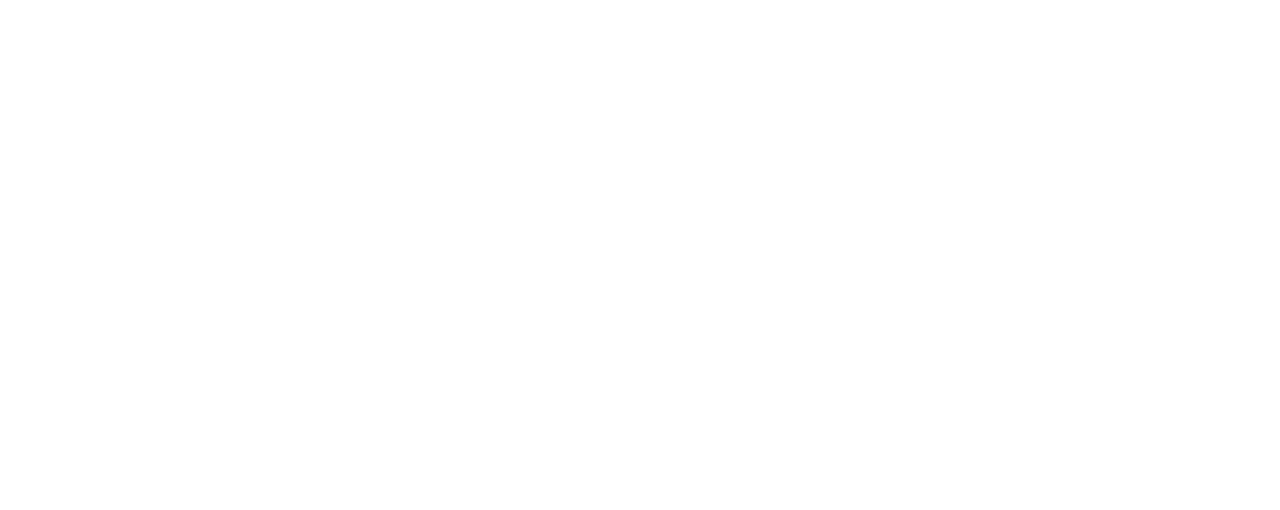
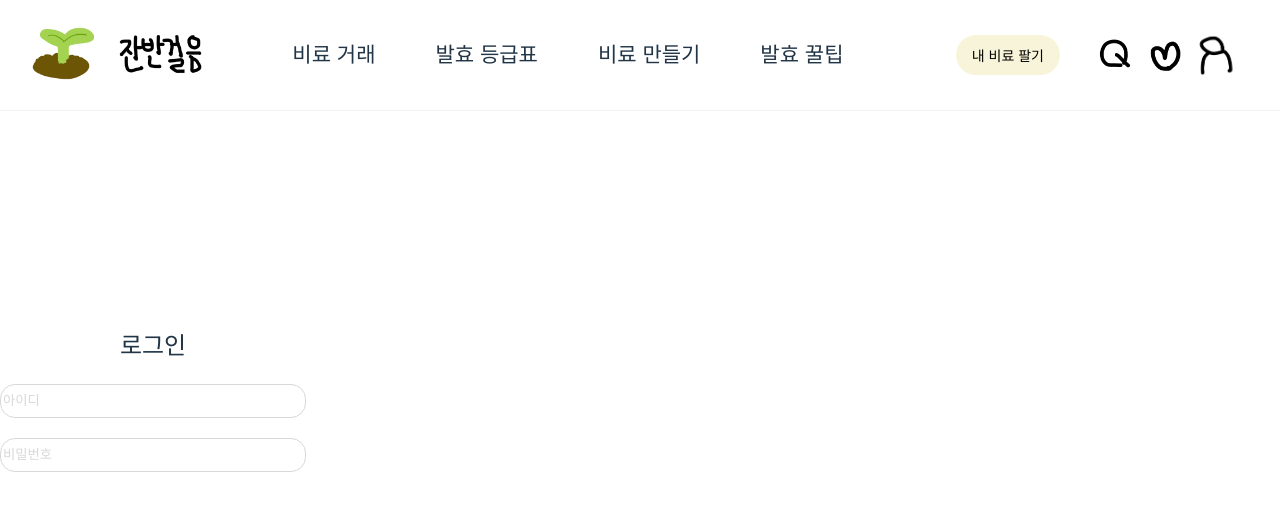
Before and after one commit to coqls1229/khuthon2025, a React (Vite) app: page /login in a window 1280 px wide. Before the commit this address had no page. Shown: the top 510 px of the page. Built offline with nearby package versions, Linux system fonts and the light colour scheme; a web font is replaced by a local one.

Commit message:
Feat: Login

```diff
--- a/src/App.jsx
+++ b/src/App.jsx
@@ -5,12 +5,14 @@
 import PostDetail from "./pages/PostDetail";
 import Profile from "./pages/Profile";
 import Purchase from "./pages/Purchase";
+import Login from "./pages/Login";
 
 const App = () => {
   return (
     <BrowserRouter>
       <Routes>
         <Route path="/" element={<Mainboard />}></Route>
+        <Route path="/login" element={<Login />}></Route>
         <Route path="/newpost" element={<NewPost />}></Route>
         <Route path="/post" element={<PostDetail />}></Route>
         <Route path="/profile" element={<Profile />}></Route>
--- /dev/null
+++ b/src/pages/Login.jsx
@@ -0,0 +1,37 @@
+import React from "react";
+import styled from "styled-components";
+import Header from "../component/header";
+
+const Login = () => {
+  return (
+    <>
+      <Header />
+      <FlexContainer>
+        <h2>로그인</h2>
+        <CustomInput type="text" placeholder="아이디" />
+        <CustomInput type="password" placeholder="비밀번호" />
+      </FlexContainer>
+    </>
+  );
+};
+
+export default Login;
+
+const FlexContainer = styled.div`
+  display: flex;
+  flex-direction: column;
+  justify-content: center;
+  align-items: center;
+`;
+
+const CustomInput = styled.input`
+  width: 300px;
+  height: 30px;
+  border: 1px solid #d8d8d8;
+  border-radius: 15px;
+  margin-bottom: 20px;
+
+  &::placeholder {
+    color: #d8d8d8;
+  }
+`;
```
